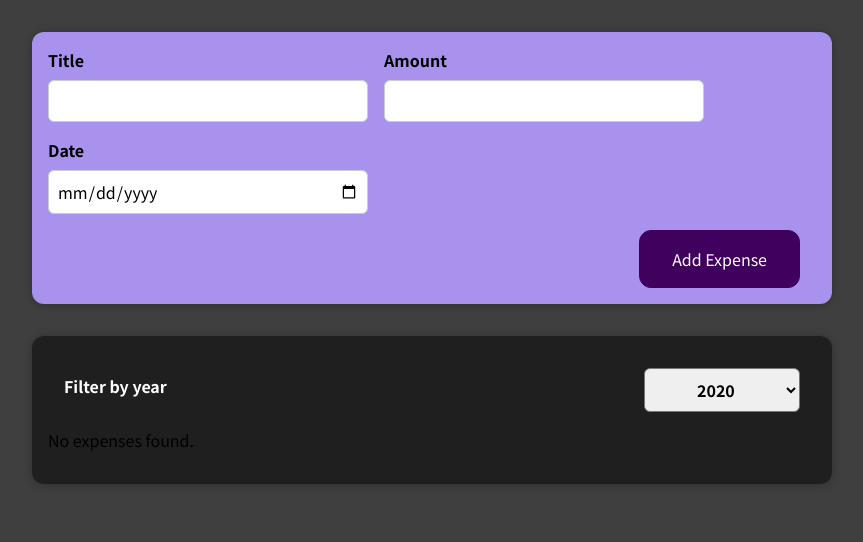
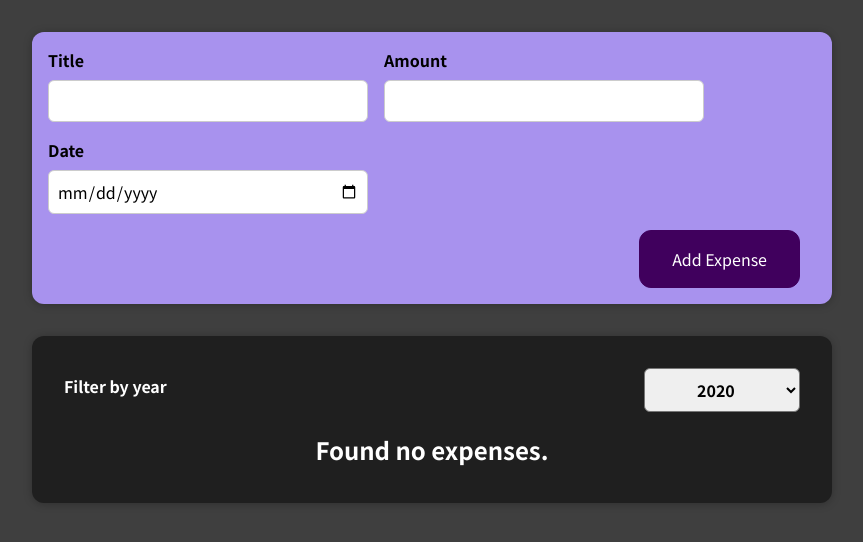
Before and after one commit to pravinps003/react-the-complete-guide, a React (Create React App) app in the folder code/expense-tracker/: page / in a window 1280 px wide. Shown: the top 542 px of the page, without its empty margins (208-1071 px from the left). Built offline with nearby package versions, Linux system fonts and the light colour scheme.

Commit message:
added conditional return statements in ExpensesList
- created and handled conditional return in ExpensesList component

```diff
--- a/code/expense-tracker/src/components/Expenses/ExpenseItem.js
+++ b/code/expense-tracker/src/components/Expenses/ExpenseItem.js
@@ -6,6 +6,7 @@
 
 const ExpenseItem = (props) => {
   return (
+    <li>
       <Card className="expense-item">
         <ExpenseDate date={props.date} />
         <div className="expense-item__description">
@@ -13,6 +14,7 @@
           <div className="expense-item__price">${props.amount}</div>
         </div>
       </Card>
+    </li>
   );
 };
 
--- a/code/expense-tracker/src/components/Expenses/Expenses.js
+++ b/code/expense-tracker/src/components/Expenses/Expenses.js
@@ -1,8 +1,8 @@
 import React, { useState } from 'react';
 import Card from '../UI/Card';
 import ExpensesFilter from './ExpenseFilter';
-import ExpenseItem from './ExpenseItem';
 import './Expenses.css';
+import ExpensesList from './ExpensesList';
 
 const Expenses = (props) => {
   const [filteredYear, setFilteredYear] = useState('2020');
@@ -15,28 +15,13 @@
     return expense.date.getFullYear().toString() === filteredYear;
   });
 
-  let expensesContent = <p>No expenses found.</p>;
-
-  if (filteredExpenses.length > 0) {
-    expensesContent = filteredExpenses.map((expense) => {
-      return (
-        <ExpenseItem
-          key={expense.id}
-          title={expense.title}
-          amount={expense.amount}
-          date={expense.date}
-        />
-      );
-    });
-  }
-
   return (
     <Card className="expenses">
       <ExpensesFilter
         selected={filteredYear}
         onChangeFilter={filterChangeHandler}
       />
-      {expensesContent}
+      <ExpensesList items={filteredExpenses} />
     </Card>
   );
 };
--- /dev/null
+++ b/code/expense-tracker/src/components/Expenses/ExpensesList.css
@@ -0,0 +1,9 @@
+.expenses-list {
+  list-style: none;
+  padding: 0;
+}
+
+.expenses-list__fallback {
+  color: white;
+  text-align: center;
+}
--- /dev/null
+++ b/code/expense-tracker/src/components/Expenses/ExpensesList.js
@@ -0,0 +1,25 @@
+import React from 'react';
+
+import ExpenseItem from './ExpenseItem';
+import './ExpensesList.css';
+
+const ExpensesList = (props) => {
+  if (props.items.length === 0) {
+    return <h2 className="expenses-list__fallback">Found no expenses.</h2>;
+  }
+
+  return (
+    <ul className="expenses-list">
+      {props.items.map((expense) => (
+        <ExpenseItem
+          key={expense.id}
+          title={expense.title}
+          amount={expense.amount}
+          date={expense.date}
+        />
+      ))}
+    </ul>
+  );
+};
+
+export default ExpensesList;
```
Lines whose indentation alone changed are shown as unchanged.
